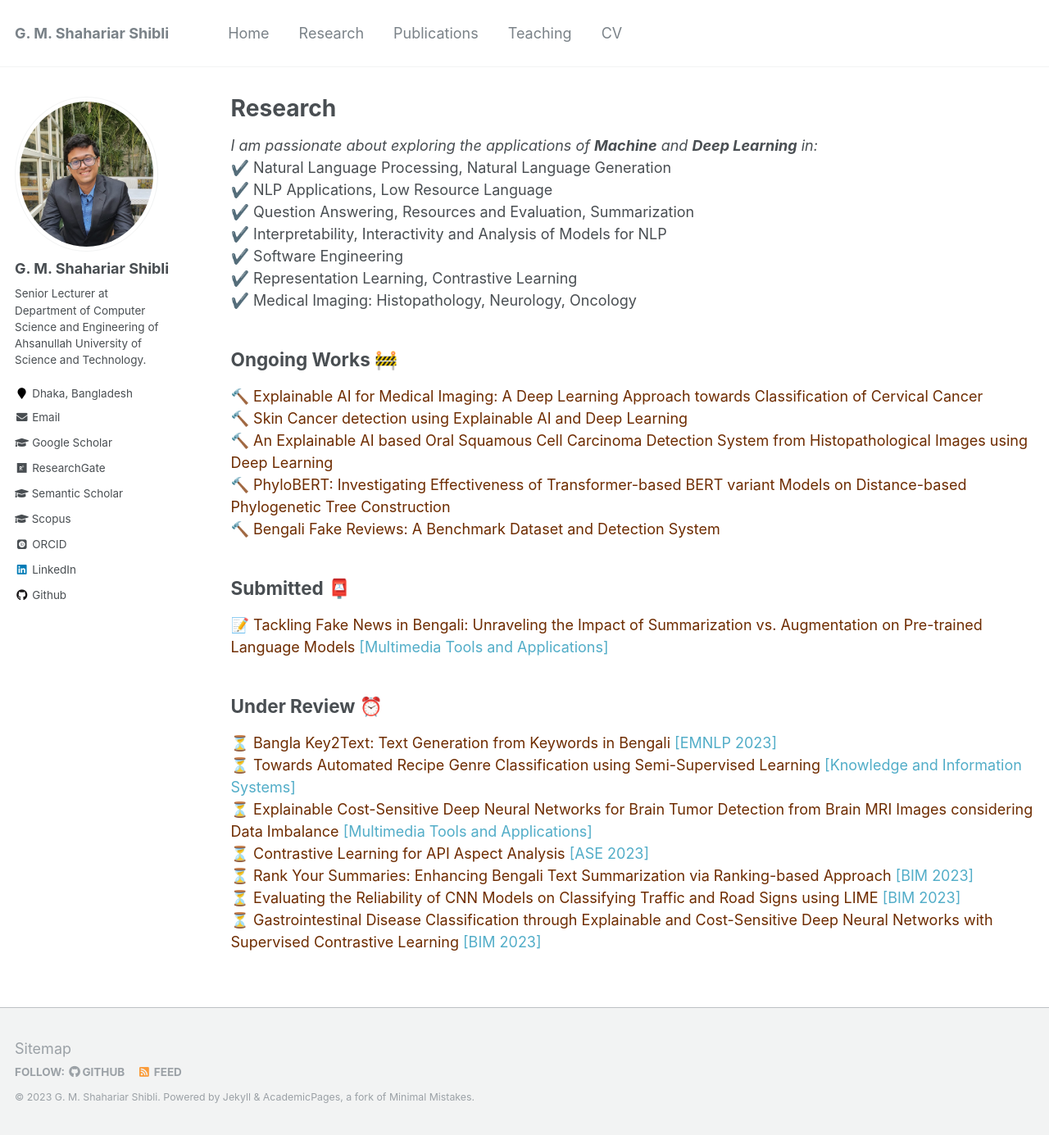
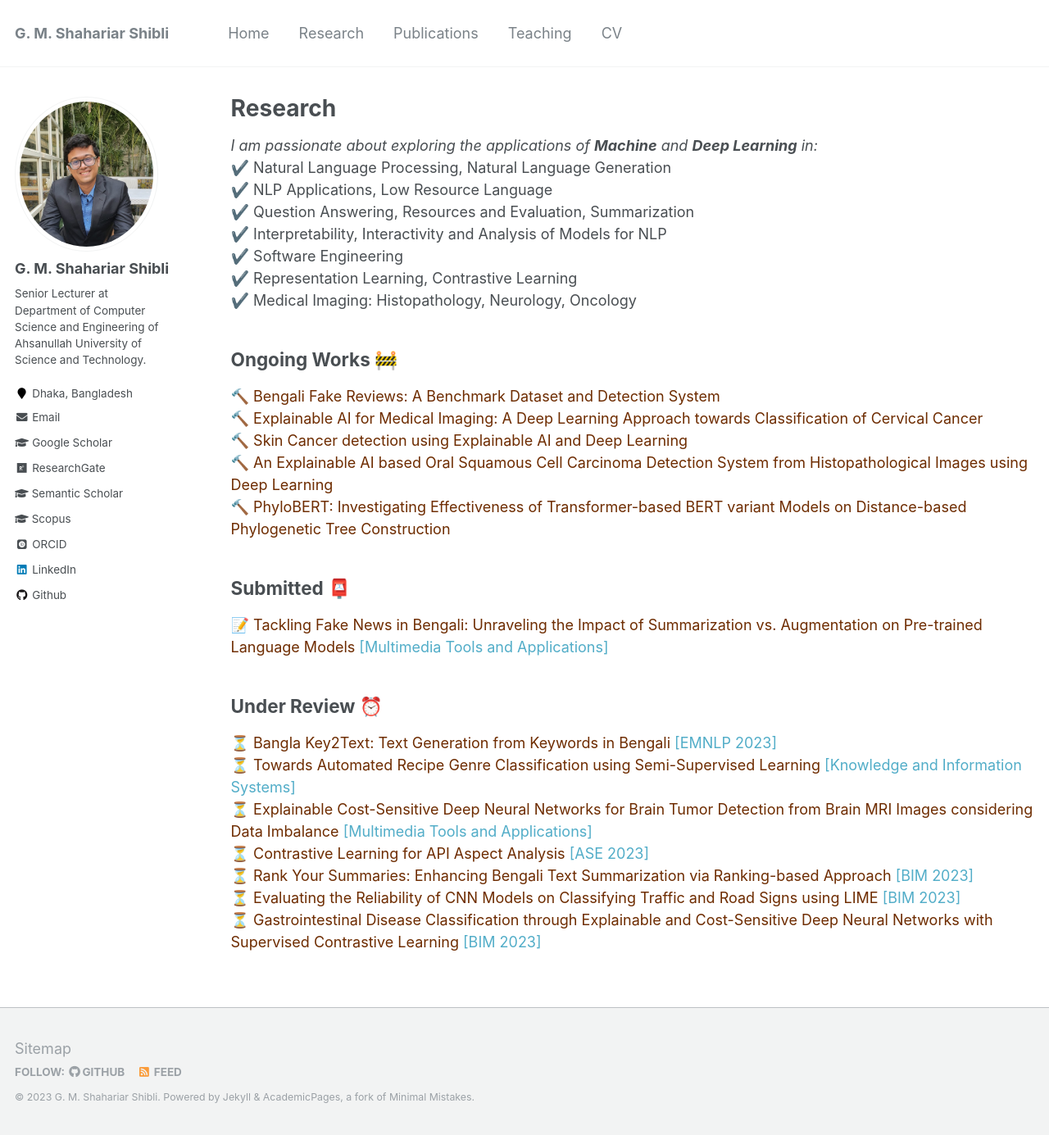
Before and after one commit to shahariar-shibli/shahariar-shibli.github.io, a Jekyll site: the page built from _pages/research.md, in a window 1280 px wide and 1385 px high. Shown: the whole window at 82% size. Built offline with Jekyll 4.4.1, drawn with Linux system fonts in a browser that asks for light colours; some web fonts are replaced.

Commit message:
Update research.md

```diff
--- a/_pages/research.md
+++ b/_pages/research.md
@@ -16,11 +16,11 @@
 
 
 ## Ongoing Works 🚧
+🔨 <span style="color:#6E2C00">Bengali Fake Reviews: A Benchmark Dataset and Detection System</span><br>
 🔨 <span style="color:#6E2C00">Explainable AI for Medical Imaging: A Deep Learning Approach towards Classification of Cervical Cancer</span><br>
 🔨 <span style="color:#6E2C00">Skin Cancer detection using Explainable AI and Deep Learning</span><br>
 🔨 <span style="color:#6E2C00">An Explainable AI based Oral Squamous Cell Carcinoma Detection System from Histopathological Images using Deep Learning</span><br>
 🔨 <span style="color:#6E2C00">PhyloBERT: Investigating Effectiveness of Transformer-based BERT variant Models on Distance-based Phylogenetic Tree Construction</span><br>
-🔨 <span style="color:#6E2C00">Bengali Fake Reviews: A Benchmark Dataset and Detection System</span><br>
 
 ## Submitted 📮
 📝 <span style="color:#6E2C00">Tackling Fake News in Bengali: Unraveling the Impact of Summarization vs. Augmentation on Pre-trained Language Models</span> [[Multimedia Tools and Applications]](https://www.springer.com/journal/11042)<br>
```
